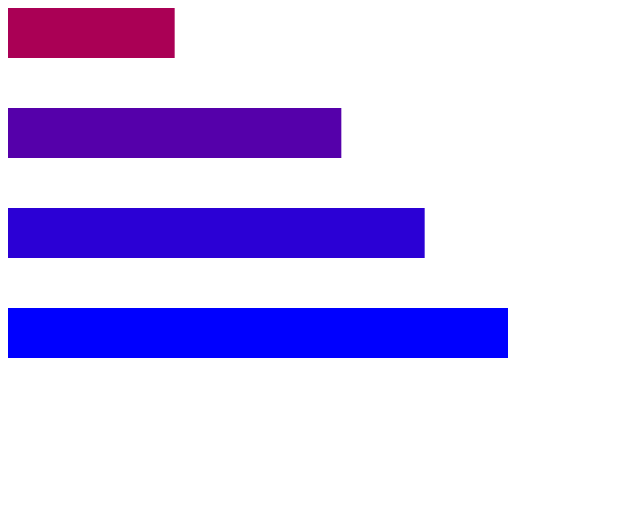
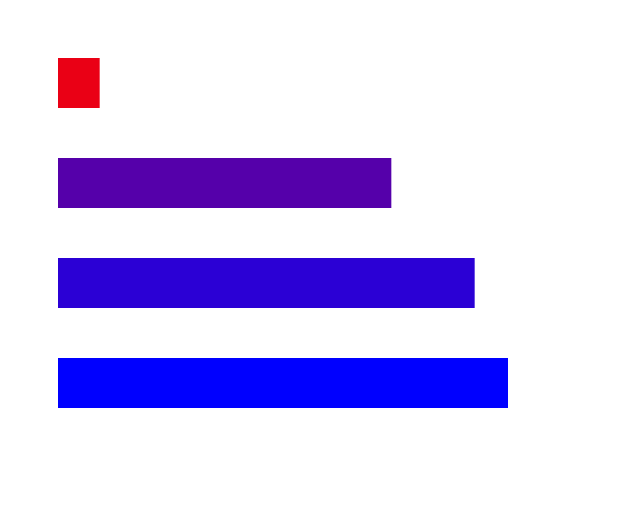
Before and after one commit to Abundnce10/D3_basics, a plain HTML site: page index.html in a window 1280 px wide. Shown: the whole page, without its empty margins (0-640 px from the left). Drawn offline with nearby package versions, Linux system fonts and the light colour scheme.

Commit message:
transform()

```diff
--- a/index.html
+++ b/index.html
@@ -10,7 +10,7 @@
 
     <script>
 
-        var dataArray = [20, 40, 50, 60];
+        var dataArray = [5, 40, 50, 60];
         var width = 500;
         var height = 500;
 
@@ -27,6 +27,9 @@
             .append("svg")
             .attr("width", 500)
             .attr("height", 500)
+            .append("g")                              // group
+            .attr("transform", "translate(50, 50)");  // (horizontal, vertical)
+
 
         var bars = canvas.selectAll("rect")
                     .data(dataArray)
```
